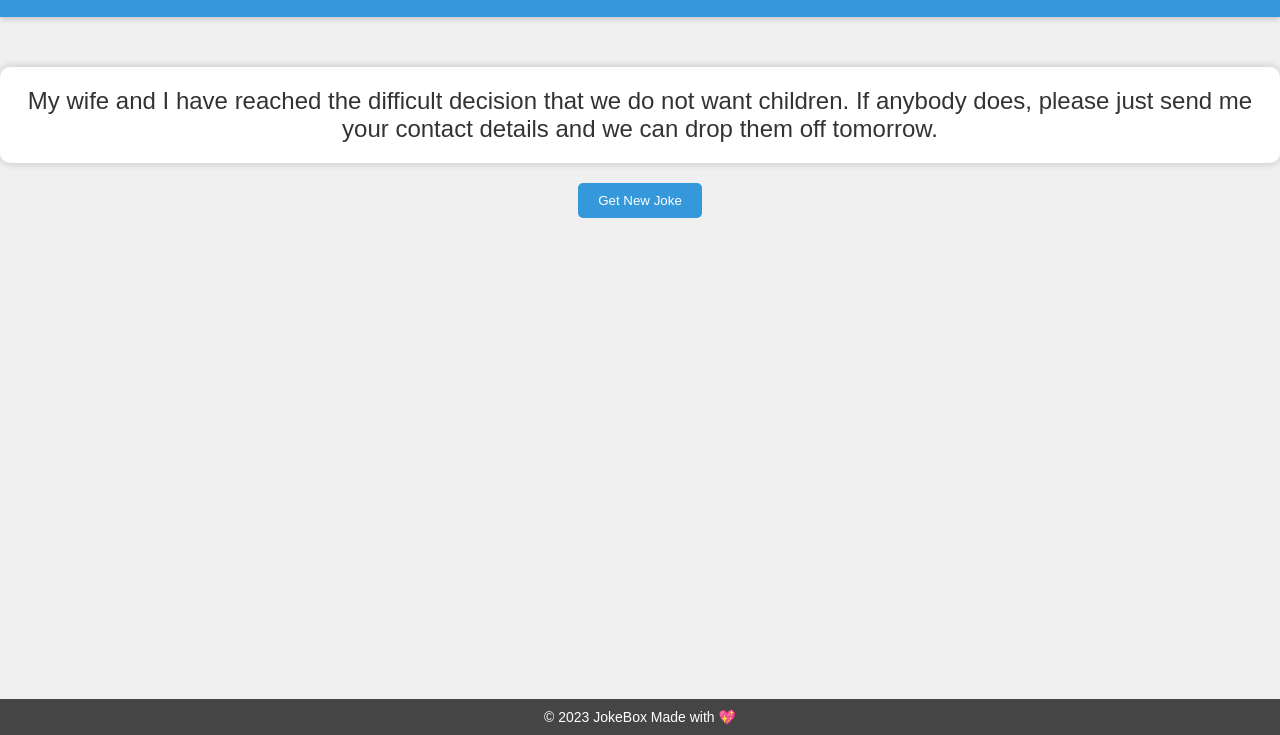
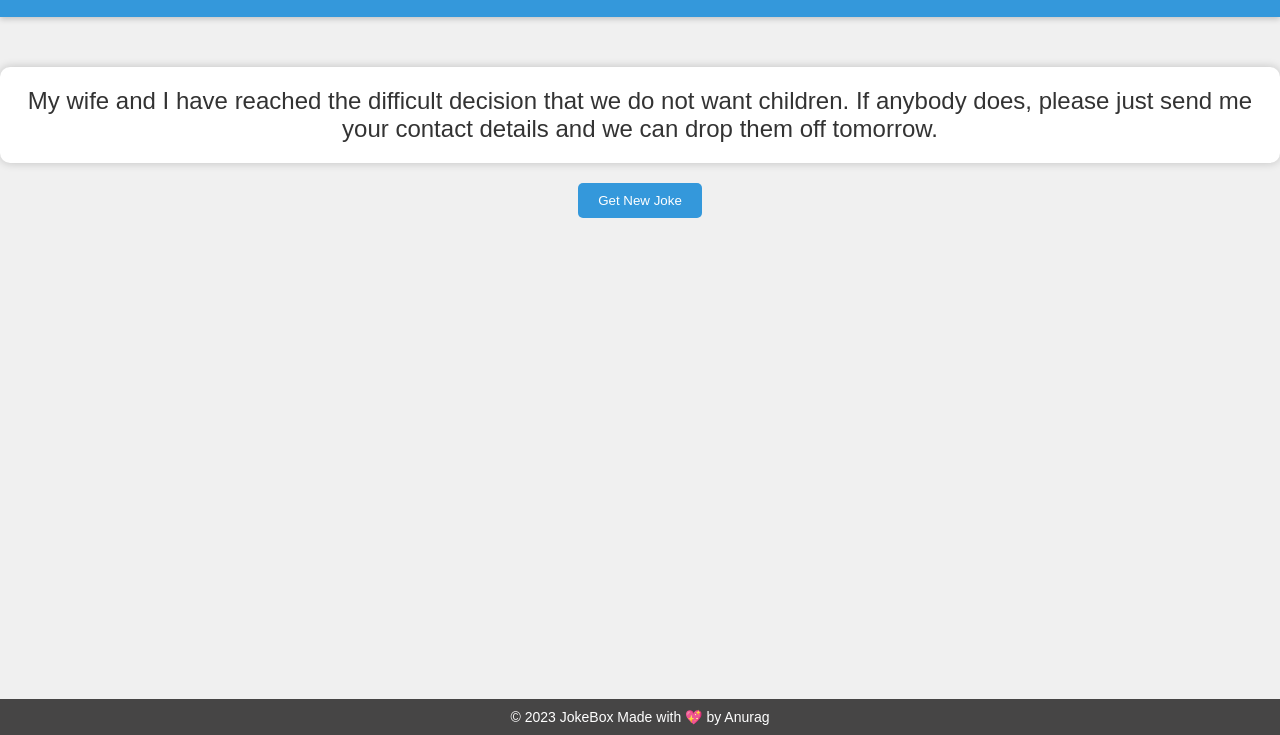
Before and after one commit to Anurag-Nandi/JokeBox, a plain HTML site: page index.html in a window 1280 px wide. Shown: the part 65-800 px from the top of the page. Drawn offline with Linux system fonts and the light colour scheme.

Commit message:
Update index.html

```diff
--- a/index.html
+++ b/index.html
@@ -15,7 +15,7 @@
 
 
     <footer>
-        <p>&copy; 2023 JokeBox Made with 💖</p>
+        <p>&copy; 2023 JokeBox Made with 💖 by Anurag </p>
     </footer>
 
     <script src="script.js"></script>
```
